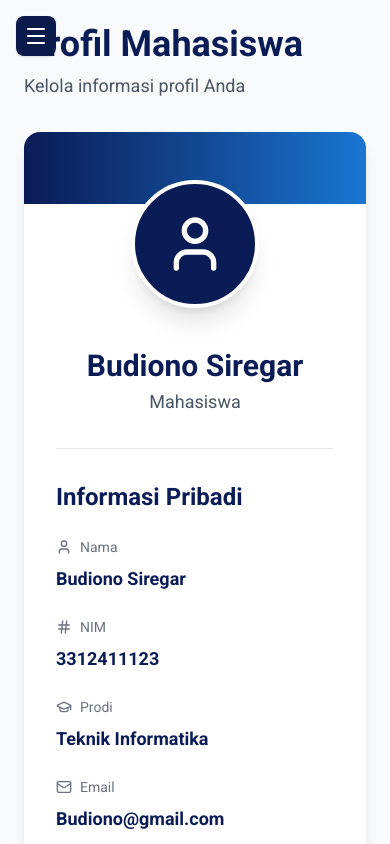
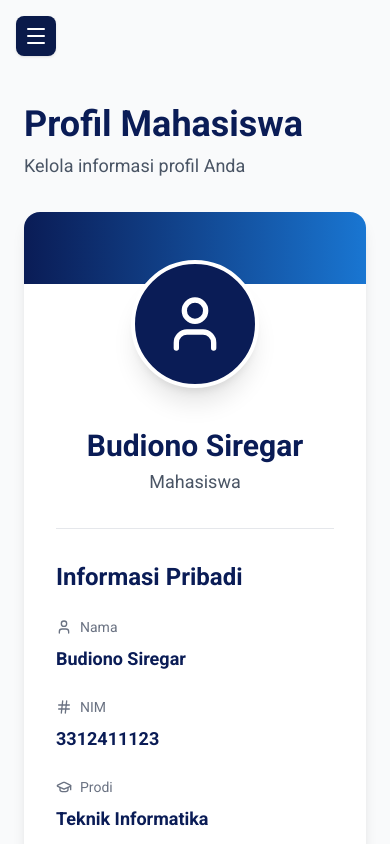
Before and after one commit to Suanda27/FastIF, a Next.js app: page /mahasiswa/ProfileMhs in a window 390 px wide. Shown: the top 844 px of the page. Built offline with nearby package versions, Linux system fonts and the light colour scheme.

Commit message:
refactor ProfileMhs style

```diff
--- a/src/app/mahasiswa/ProfileMhs/page.tsx
+++ b/src/app/mahasiswa/ProfileMhs/page.tsx
@@ -33,7 +33,7 @@
     <div className="flex min-h-screen  bg-gray-50" style={{ fontFamily: 'Roboto, sans-serif' }}>
       <SidebarMhs />
 
-      <main className="flex-1 pt- lg:ml-0">
+<main className="flex-1 pt-20 lg:pt-0 lg:ml-0">
   <motion.div
     initial={{ opacity: 0 }}
     animate={{ opacity: 1 }}
@@ -46,7 +46,9 @@
       transition={{ delay: 0.2 }}
       className="mb-8"
     >
-            <h1 className="text-4xl font-bold text-[#0A1C56] mb-2">Profil Mahasiswa</h1>
+      <h1 className="text-4xl font-bold text-[#0A1C56] mb-2">
+        Profil Mahasiswa
+      </h1>
       <p className="text-gray-600 text-lg">Kelola informasi profil Anda</p>
     </motion.div>
 
@@ -57,6 +59,7 @@
   </motion.div>
 </main>
 
+
       <EditProfileModal
         isOpen={isEditModalOpen}
         onClose={() => setIsEditModalOpen(false)}
```
Lines whose indentation alone changed are shown as unchanged.
